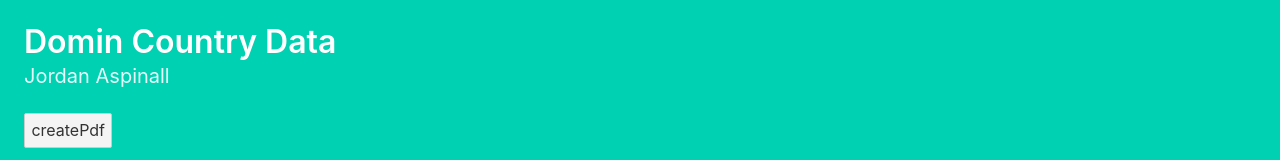
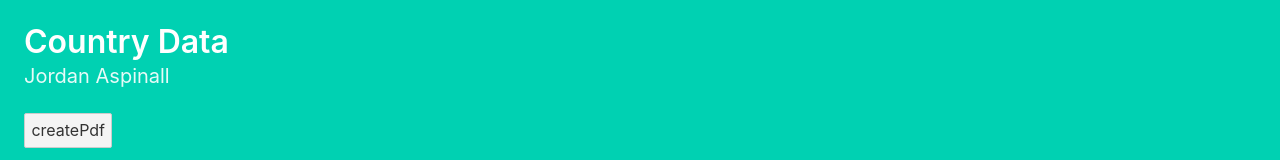
Before and after one commit to lexxns/country_data, a Svelte app: page / in a window 1280 px wide. Shown: the top 160 px of the page. Built offline with nearby package versions, Linux system fonts and the light colour scheme; no server answers.

Commit message:
Update Readme

```diff
--- a/src/App.svelte
+++ b/src/App.svelte
@@ -56,7 +56,7 @@
 <body class="has-background-link-light">
   <section class="hero is-small is-primary">
     <div class="hero-body">
-      <p class="title">Domin Country Data</p>
+      <p class="title">Country Data</p>
       <p class="subtitle">Jordan Aspinall</p>
       <button on:click={generatePdf}>createPdf</button>
     </div>
```
Also changed, not shown: 1 other file (tests, documents, lock files or other folders).
